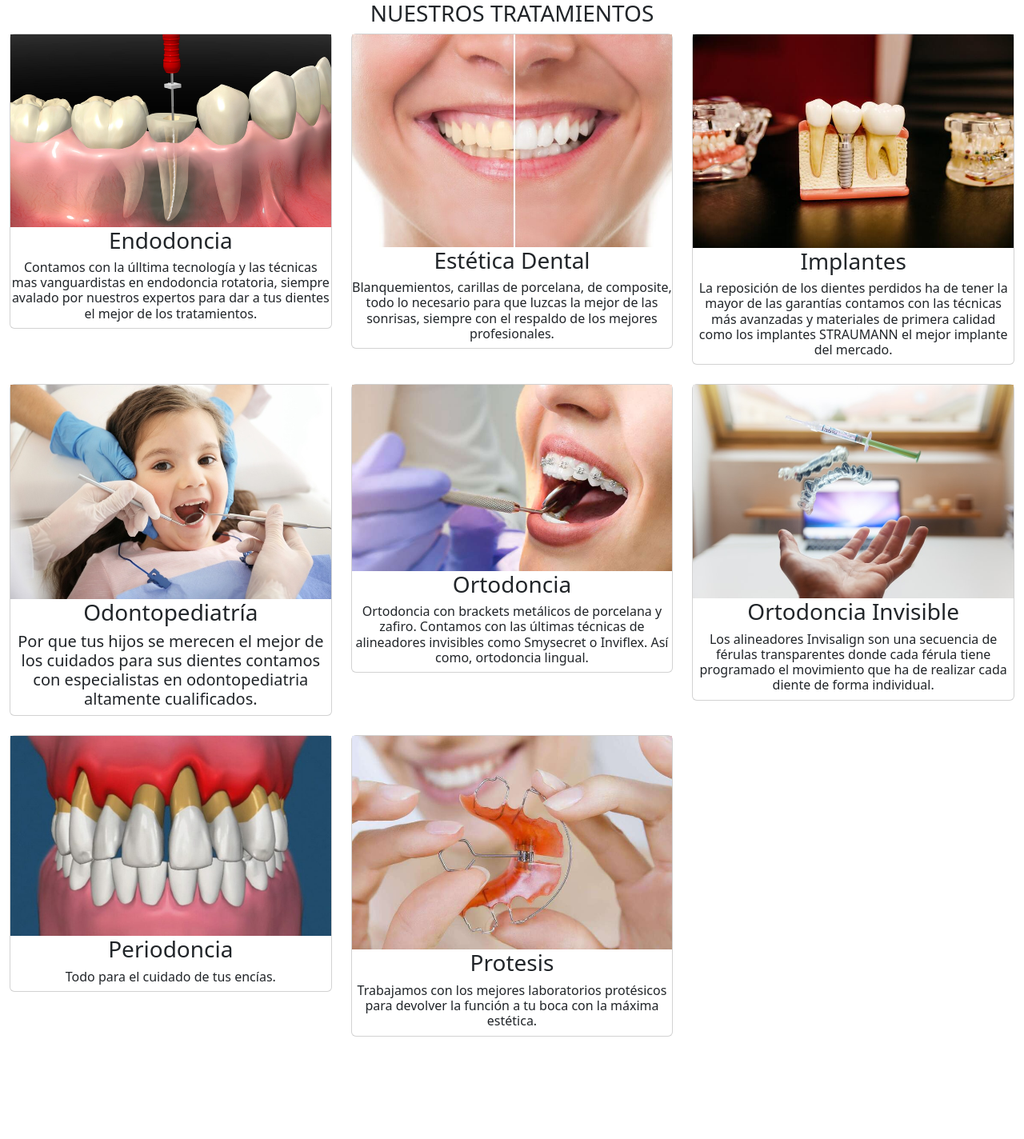
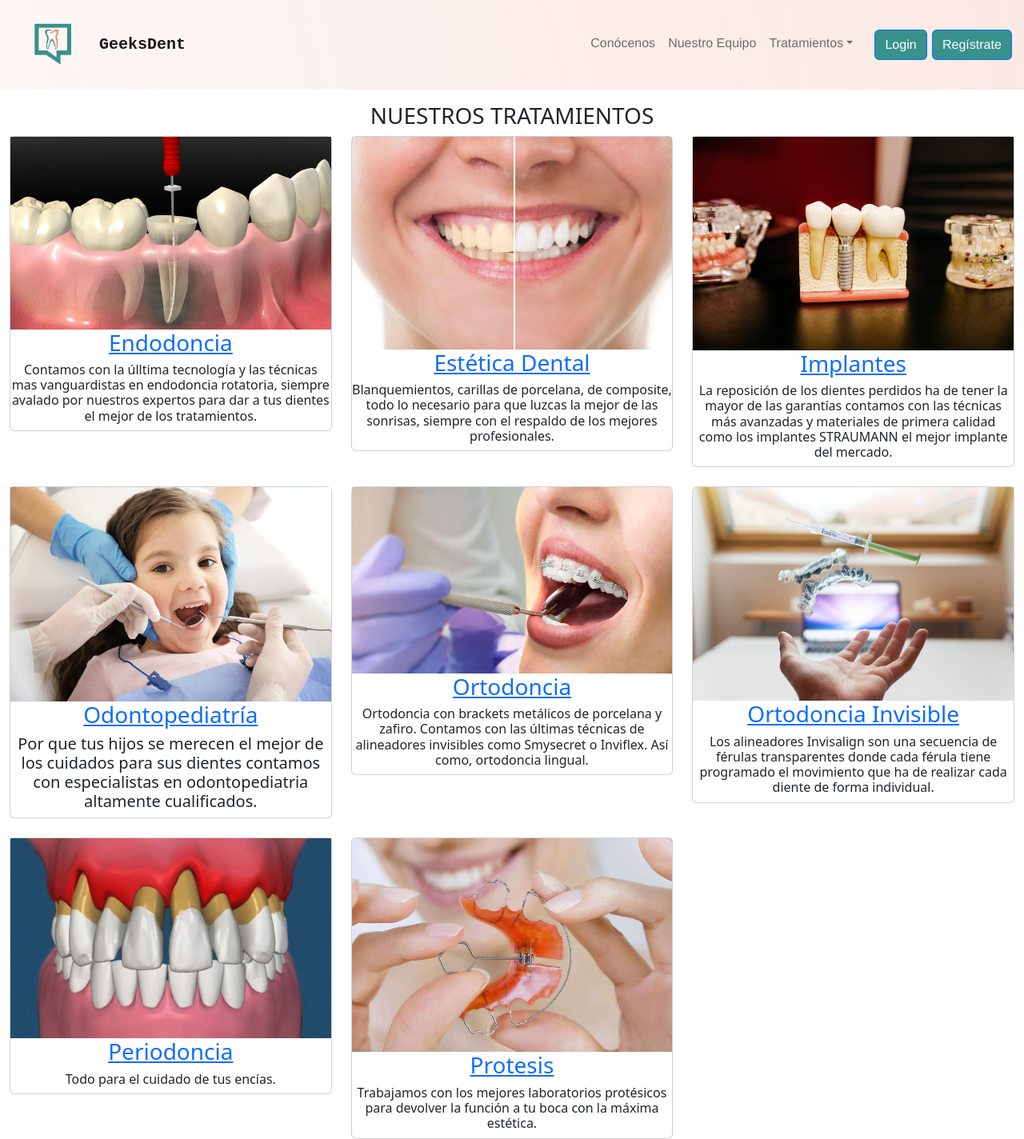
Before and after one commit to Naxete7/geeksDent, a React (Create React App) app: page /treatments in a window 1280 px wide. Shown: the whole page at 80% size. Before the commit the page ends 1296 px from the top, so only its background shows below. Built offline with nearby package versions, Linux system fonts and the light colour scheme.

Commit message:
feat: link treatments with page of treatment

```diff
--- a/src/components/Header/Header.jsx
+++ b/src/components/Header/Header.jsx
@@ -33,7 +33,7 @@ const logOut = () => {
 };
 
 //console.log (userMailHeader)
-if (userMailHeader !== null) {
+if (userMailHeader === null) {
     console.log(userMailHeader,'dentro de if');
     return (
       <>
--- a/src/containers/Treatments/Treatments.jsx
+++ b/src/containers/Treatments/Treatments.jsx
@@ -23,7 +23,10 @@ const Treatments = () => {
         <Col className=" col-4 ">
           <Card className="cardHover">
             <img src={endo1} alt="" />
+            <a href="/endodoncia">
               <h3>Endodoncia</h3>
+            </a>
+
             <h6>
               Contamos con la úlltima tecnología y las técnicas mas
               vanguardistas en endodoncia rotatoria, siempre avalado por
@@ -35,7 +38,9 @@ const Treatments = () => {
         <Col className="col-4">
           <Card>
             <img src={blanque1} alt="" />
+            <a href="/estetica">
               <h3>Estética Dental</h3>
+            </a>
             <h6>
               Blanquemientos, carillas de porcelana, de composite, todo lo
               necesario para que luzcas la mejor de las sonrisas, siempre con el
@@ -46,7 +51,9 @@ const Treatments = () => {
         <Col className="col-4">
           <Card>
             <img src={implantes1} alt="" />
+            <a href="/implantes">
               <h3>Implantes</h3>
+            </a>
             <h6>
               La reposición de los dientes perdidos ha de tener la mayor de las
               garantías contamos con las técnicas más avanzadas y materiales de
@@ -61,7 +68,10 @@ const Treatments = () => {
         <Col className="col-4">
           <Card>
             <img src={Odontopediatria2} alt="" />
+            <a href="/odontopediatria">
+              {" "}
               <h3>Odontopediatría</h3>
+            </a>
             <h5>
               Por que tus hijos se merecen el mejor de los cuidados para sus
               dientes contamos con especialistas en odontopediatria altamente
@@ -72,7 +82,9 @@ const Treatments = () => {
         <Col className="col-4">
           <Card>
             <img src={ORTODONCIA} alt="" />
+            <a href="/ortodoncia">
               <h3>Ortodoncia</h3>
+            </a>
             <h6>
               Ortodoncia con brackets metálicos de porcelana y zafiro. Contamos
               con las últimas técnicas de alineadores invisibles como Smysecret
@@ -83,7 +95,9 @@ const Treatments = () => {
         <Col className="col-4">
           <Card>
             <img src={ORTODONCIA1} alt="" />
+            <a href="/invisalign">
               <h3>Ortodoncia Invisible</h3>
+            </a>
             <h6>
               Los alineadores Invisalign son una secuencia de férulas
               transparentes donde cada férula tiene programado el movimiento que
@@ -97,14 +111,18 @@ const Treatments = () => {
         <Col className="col-4">
           <Card>
             <img src={peri2} alt="" />
+            <a href="/periodoncia">
               <h3>Periodoncia</h3>
+            </a>
             <h6>Todo para el cuidado de tus encías.</h6>
           </Card>
         </Col>
         <Col className="col-4">
           <Card>
             <img src={ortopedia1} alt="" />
+            <a href="/protesis">
               <h3>Protesis</h3>
+            </a>
             <h6>
               Trabajamos con los mejores laboratorios protésicos para devolver
               la función a tu boca con la máxima estética.
```
Lines whose indentation alone changed are shown as unchanged.
